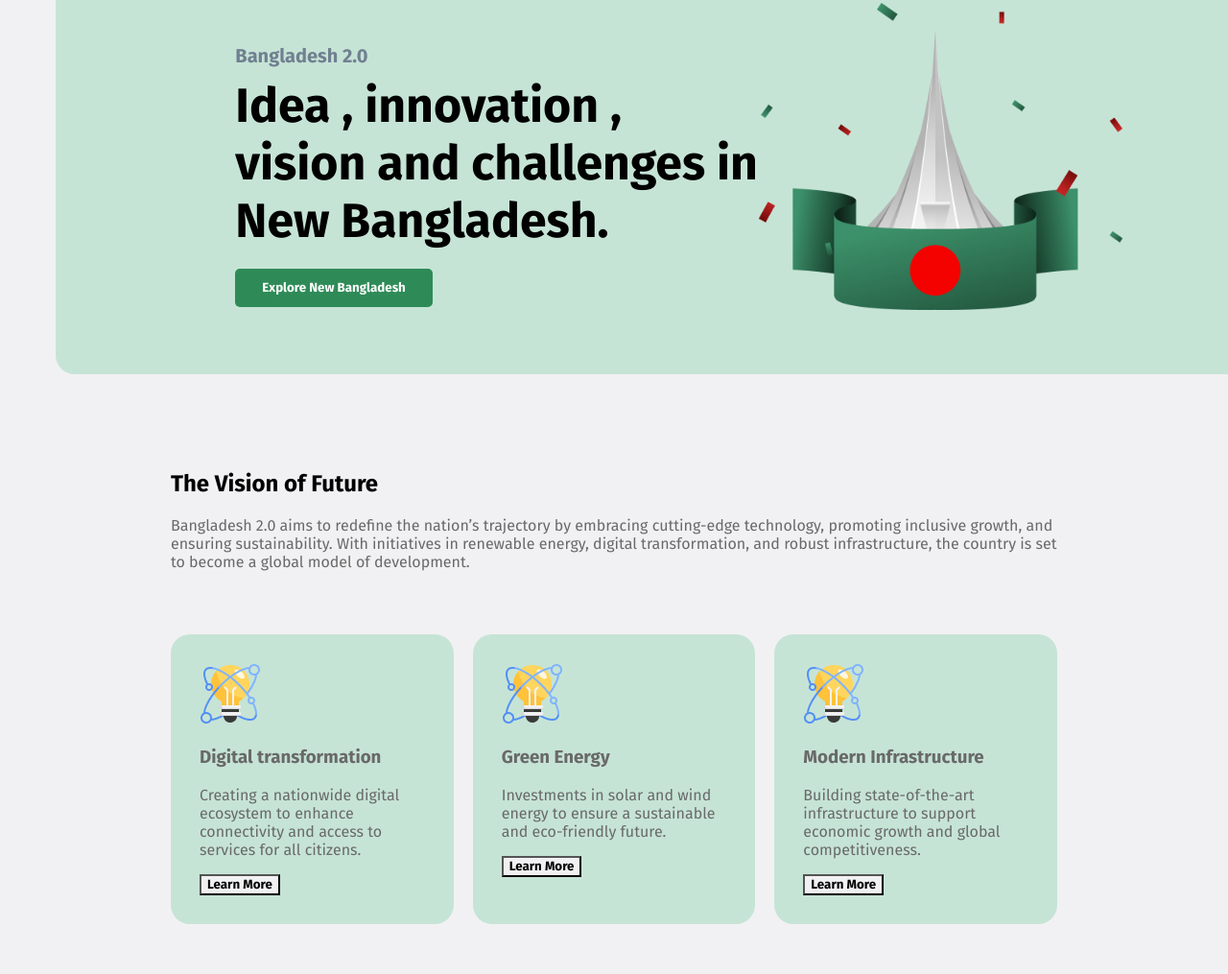
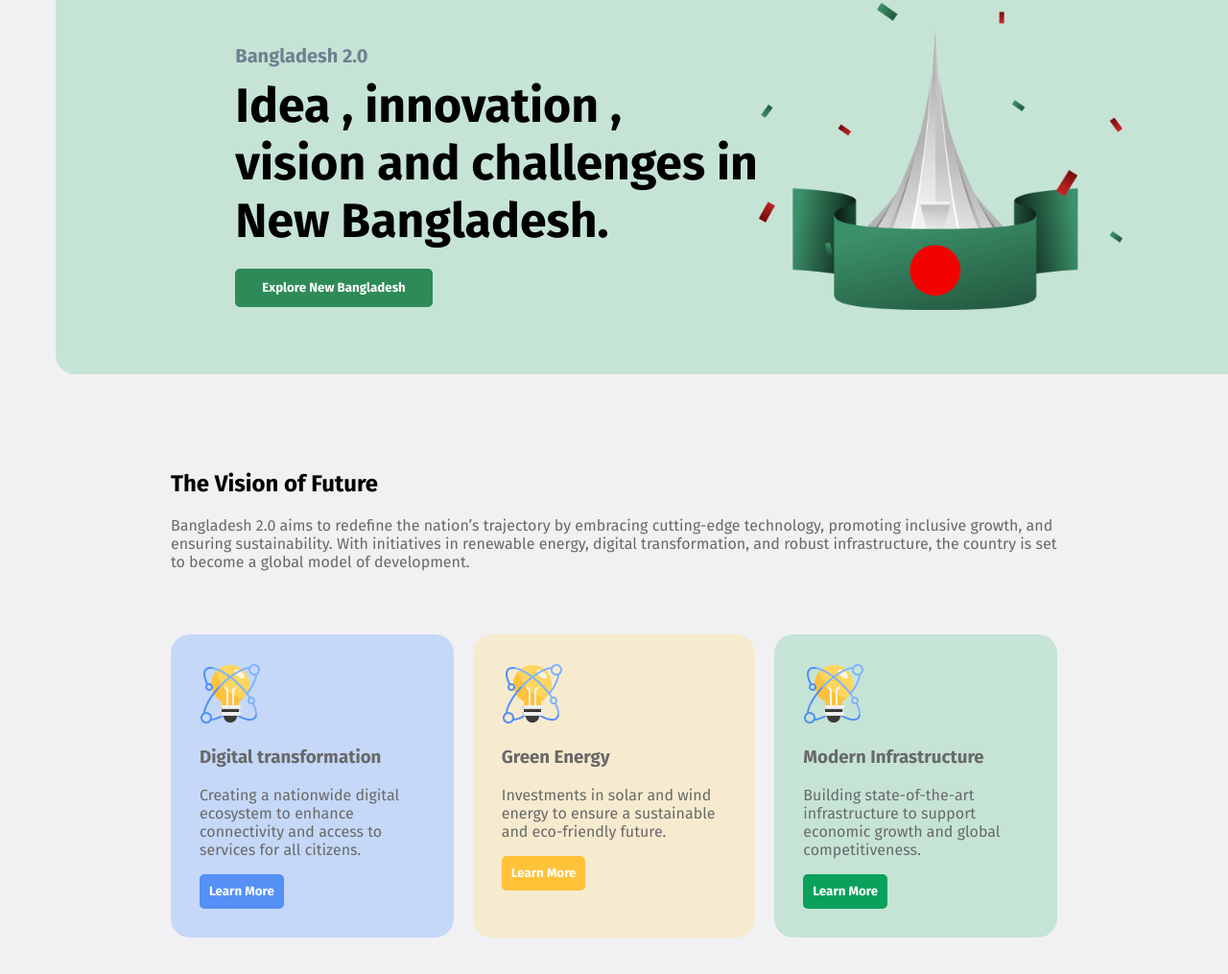
Before and after one commit to fabiha23/assignment1, a plain HTML site: page index.html in a window 1280 px wide. Shown: the part 247-1262 px from the top of the page at 96% size. Drawn offline with Linux system fonts and the light colour scheme.

Commit message:
more main

```diff
--- a/index.html
+++ b/index.html
@@ -34,23 +34,23 @@
             <p class="normal">Bangladesh 2.0 aims to redefine the nation’s trajectory by embracing cutting-edge technology, promoting inclusive growth, and ensuring sustainability. With initiatives in renewable energy, digital transformation, and robust infrastructure, the country is set to become a global model of development.</p>
 
             <section class="vision">
-            <div class="idea bc" id="idea1">
-                <img class="bc" src="./assets/card-icon.png" alt="">
-                <h3 class="bc">Digital transformation</h3>
-                <p class="bc normal">Creating a nationwide digital ecosystem to enhance connectivity and access to services for all citizens.</p>
-                <button class="hover">Learn More</button>
+            <div class="idea blue" id="idea1">
+                <img class="blue" src="./assets/card-icon.png" alt="">
+                <h3 class="blue">Digital transformation</h3>
+                <p class="blue normal">Creating a nationwide digital ecosystem to enhance connectivity and access to services for all citizens.</p>
+                <button class="hover btn1">Learn More</button>
             </div>
-            <div class="idea bc" id="idea2">
-                <img class="bc" src="./assets/card-icon.png" alt="">
-                <h3 class="bc">Green Energy</h3>
-                <p class="bc normal">Investments in solar and wind energy to ensure a sustainable and eco-friendly future.</p>
-                <button class="hover">Learn More</button>
+            <div class="idea pink" id="idea2">
+                <img class="pink" src="./assets/card-icon.png" alt="">
+                <h3 class="pink">Green Energy</h3>
+                <p class="pink normal">Investments in solar and wind energy to ensure a sustainable and eco-friendly future.</p>
+                <button class="hover btn2">Learn More</button>
             </div>
             <div class="idea bc" id="idea3">
                 <img class="bc" src="./assets/card-icon.png" alt="">
                 <h3 class="bc">Modern Infrastructure</h3>
-                <p class="bc normal">Building state-of-the-art infrastructure to support economic growth and global competitiveness.</p>
-                <button class="hover">Learn More</button>
+                <p class="bc normal">Building state-of-the-art infrastructure to support economic growth and global  competitiveness.</p>
+                <button class="hover btn3">Learn More</button>
             </div>
         </section>
 
--- a/styles/aassignment.css
+++ b/styles/aassignment.css
@@ -88,6 +88,8 @@
 #idea1{
   margin: 50px 10px 0 0;
 }
+
+
 #idea2{
   margin: 50px 10px 0 10px;
 
@@ -107,3 +109,32 @@
 .vision>div>h3{
   color: dimgray;
 }
+.blue{
+  background-color: #C5D8F8;
+}
+.pink{
+  background-color: #F7EBCF;
+}
+.btn1{
+  border: none;
+  background-color: #5490F5;
+  padding: 10px;
+  color: white;
+  border-radius: 5px;
+
+}
+.btn2{
+  border: none;
+  background-color: #FFC239;
+  padding: 10px;
+  color: white;
+  border-radius: 5px;
+}
+.btn3{
+  border: none;
+  background-color: #09A15C;
+  padding: 10px;
+  color: white;
+  border-radius: 5px;
+}
+}
```
